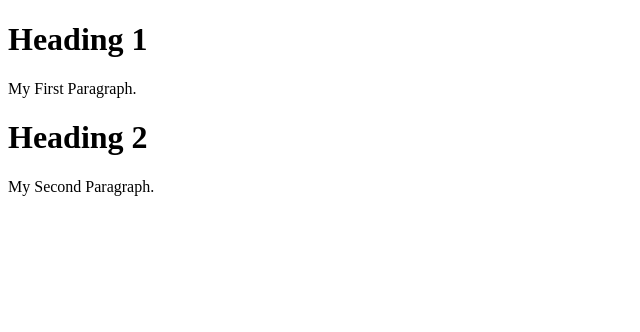
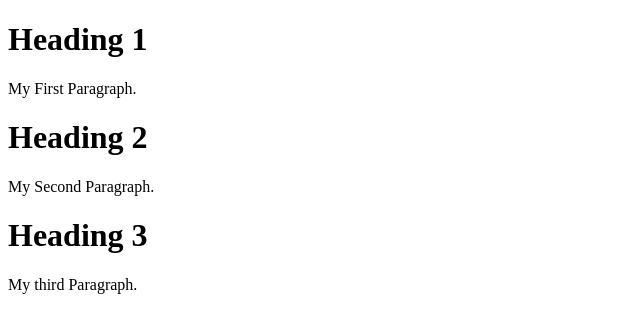
Before and after one commit to chloechee1130/FIT3179-Homework-3-W9, a plain HTML site: page index.html in a window 1280 px wide. Shown: the whole page, without its empty margins (0-640 px from the left). Drawn offline with Linux system fonts and the light colour scheme.

Commit message:
heading 3 added

```diff
--- a/index.html
+++ b/index.html
@@ -12,5 +12,8 @@
 
     <h1>Heading 2</h1>
     <p>My Second Paragraph.</p>
+
+    <h1>Heading 3</h1>
+    <p>My third Paragraph.</p>
 </body>
 </html>
```
